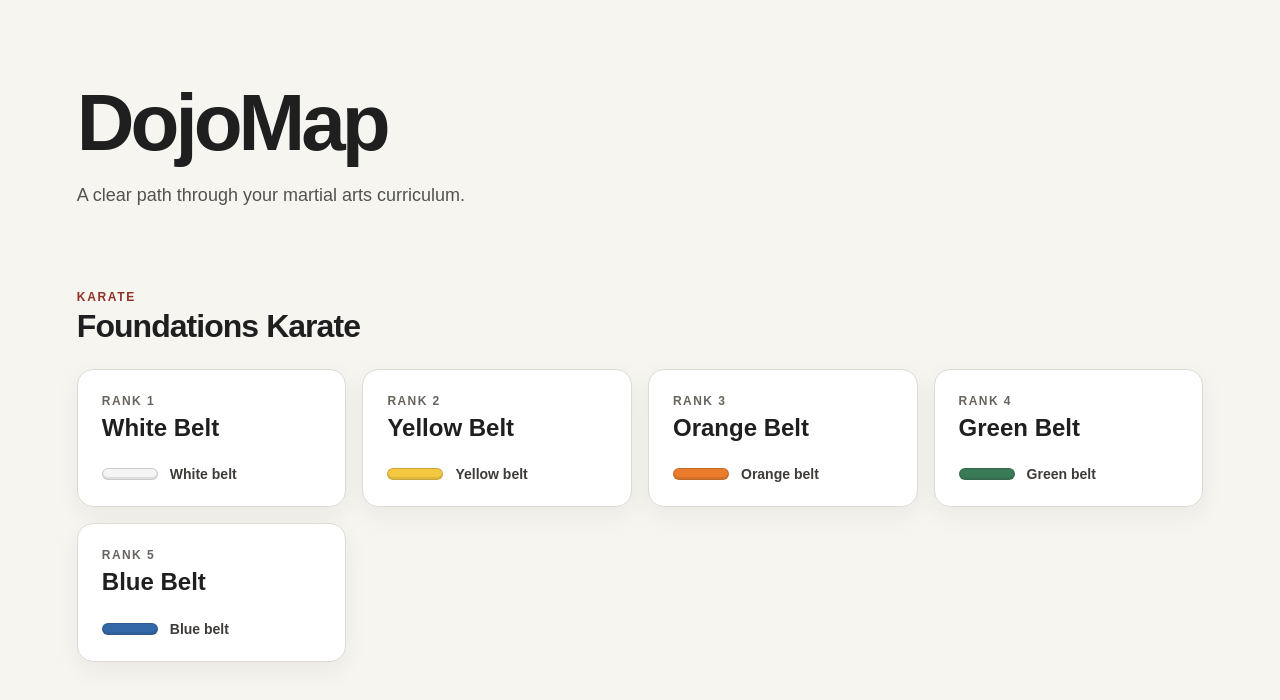
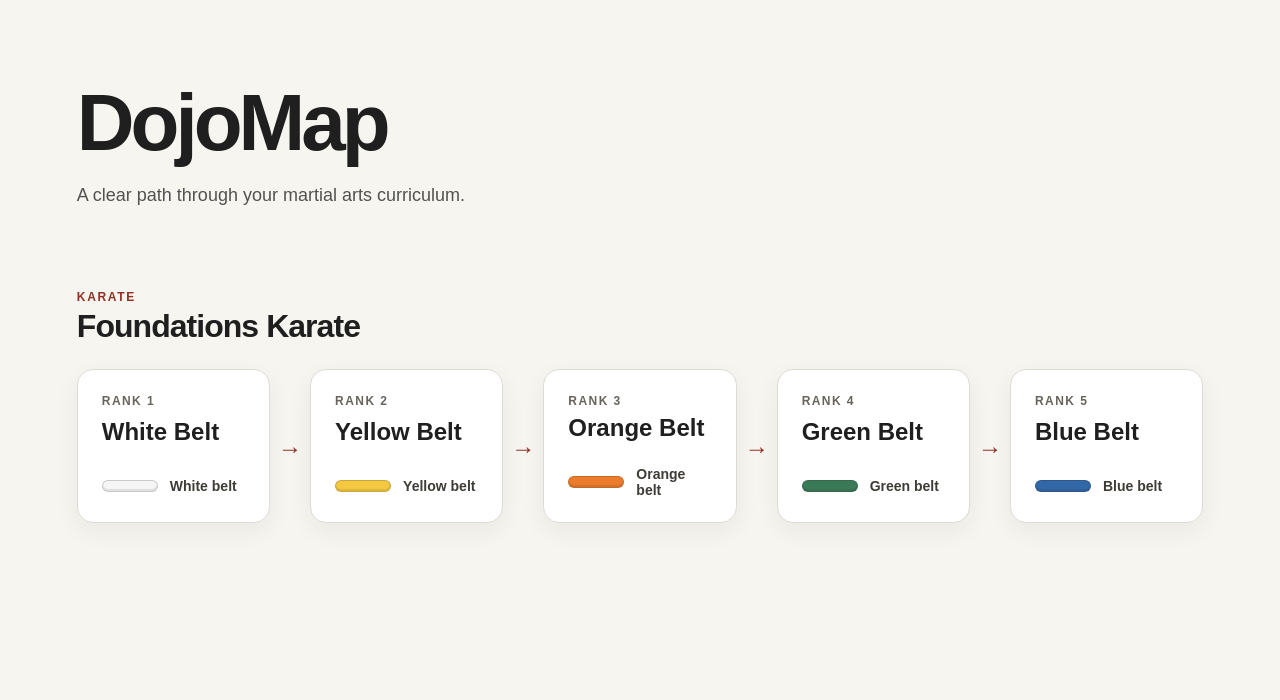
Before and after one commit to SquishyDragon/DojoMap, a Next.js app: page / in a window 1280 px wide. Shown: the top 700 px of the page. Built offline with nearby package versions, Linux system fonts and the light colour scheme.

Commit message:
feat: visualize rank progression

```diff
--- a/src/components/curriculum-map/curriculum-map.module.css
+++ b/src/components/curriculum-map/curriculum-map.module.css
@@ -26,12 +26,55 @@
 
 .ranks {
   display: grid;
-  grid-template-columns: repeat(auto-fit, minmax(min(100%, 15rem), 1fr));
-  gap: 1rem;
+  width: 100%;
+  max-width: 44rem;
+  margin: 0 auto;
   list-style: none;
 }
 
-.ranks > li,
+.rank {
+  display: grid;
+}
+
 .ranks article {
   height: 100%;
 }
+
+.connector {
+  display: grid;
+  height: 2.5rem;
+  place-items: center;
+  color: #8f3225;
+  font-size: 1.5rem;
+  font-weight: 700;
+  line-height: 1;
+}
+
+.connector::before {
+  content: "↓";
+}
+
+@media (min-width: 75rem) {
+  .ranks {
+    max-width: none;
+    grid-template-columns: repeat(5, minmax(0, 1fr));
+    gap: 2.5rem;
+  }
+
+  .rank {
+    position: relative;
+  }
+
+  .connector {
+    position: absolute;
+    top: 50%;
+    right: -2.125rem;
+    width: 1.75rem;
+    height: auto;
+    transform: translateY(-50%);
+  }
+
+  .connector::before {
+    content: "→";
+  }
+}
--- a/src/components/curriculum-map/curriculum-map.tsx
+++ b/src/components/curriculum-map/curriculum-map.tsx
@@ -19,9 +19,12 @@ export function CurriculumMap({ curriculum }: CurriculumMapProps) {
       </header>
 
       <ol className={styles.ranks}>
-        {curriculum.ranks.map((rank) => (
-          <li key={rank.id}>
+        {curriculum.ranks.map((rank, index) => (
+          <li className={styles.rank} key={rank.id}>
             <RankCard rank={rank} />
+            {index < curriculum.ranks.length - 1 ? (
+              <span aria-hidden="true" className={styles.connector} />
+            ) : null}
           </li>
         ))}
       </ol>
```
